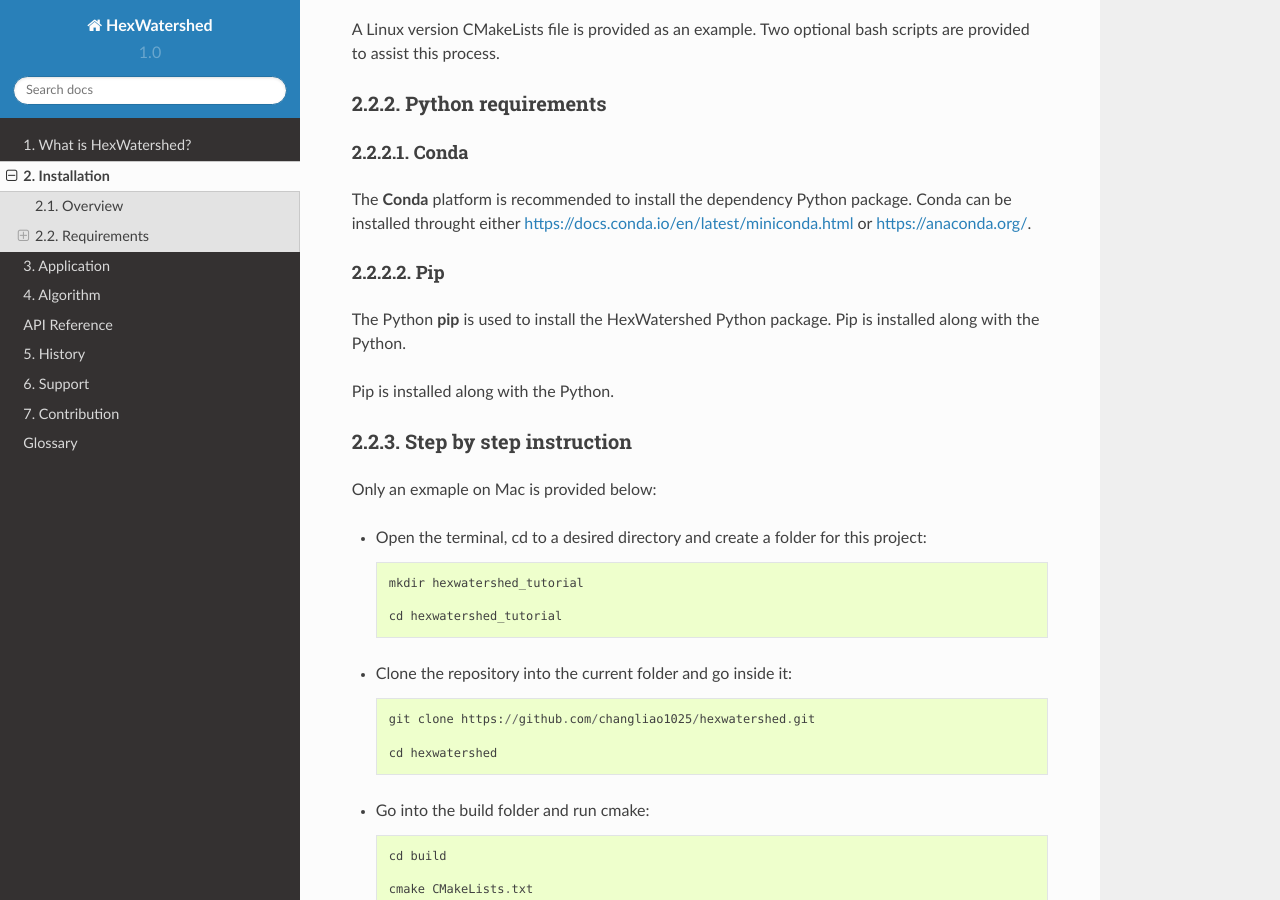
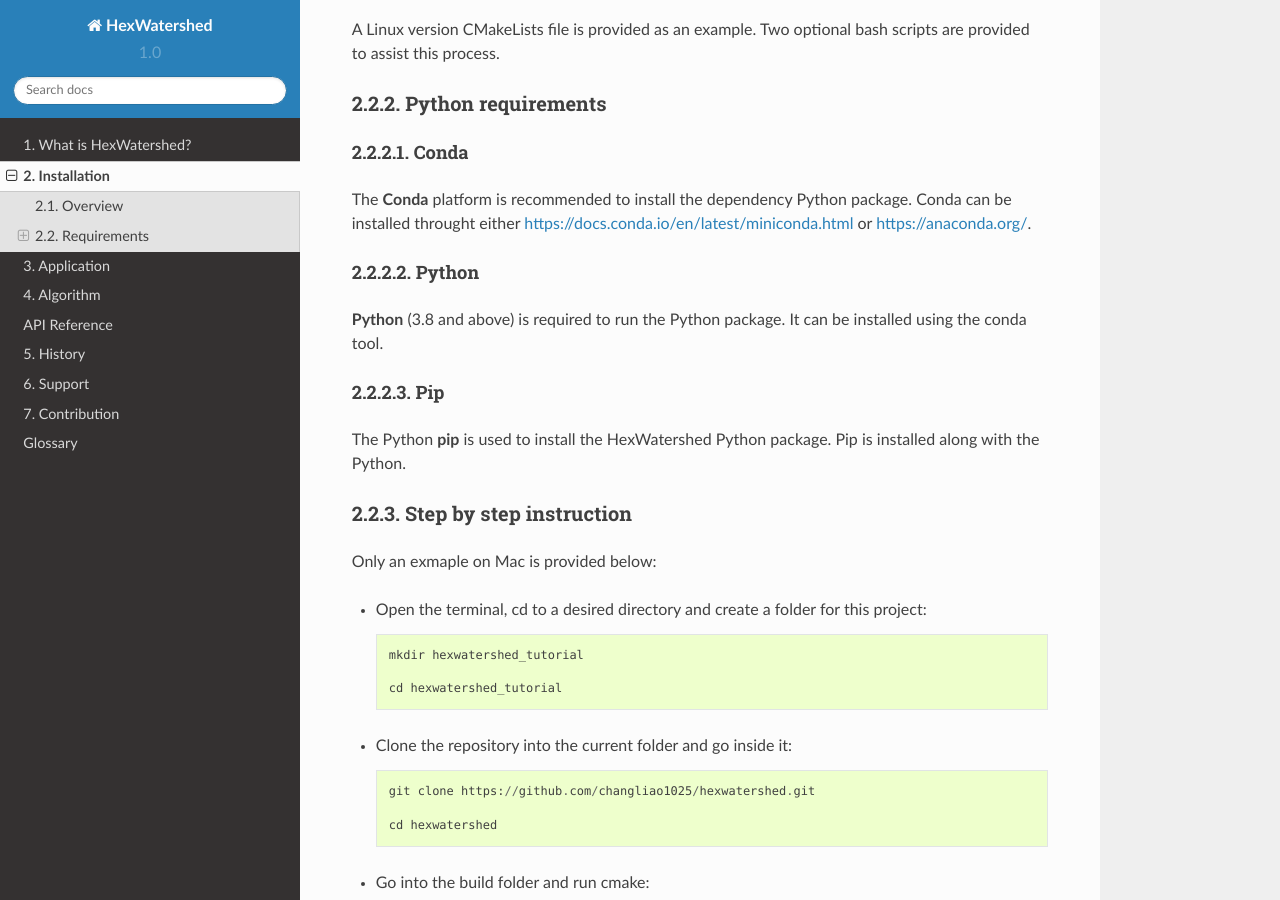
Before and after one commit to pnnl/hexwatershed, a Sphinx documentation site: the page built from docs/installation/installation.rst, in a window 1280 px wide and 900 px high, scrolled down 1144 px. Built offline with Sphinx 7.4.7 and the Read the Docs theme 2.0.0, drawn with Linux system fonts in a browser that asks for light colours.

Commit message:
add python

```diff
--- a/docs/installation/installation.rst
+++ b/docs/installation/installation.rst
@@ -64,18 +64,24 @@
 =====
 Conda
 =====
-
 The **Conda** platform is recommended to install the dependency Python package.
 Conda can be installed throught either `<https://docs.conda.io/en/latest/miniconda.html>`_
 or
 `<https://anaconda.org/>`_.
 
+
+======
+Python
+======
+**Python** (3.8 and above) is required to run the Python package.
+It can be installed using the conda tool.
+
 ===
 Pip
 ===
-
 The Python **pip** is used to install the HexWatershed Python package.
 Pip is installed along with the Python.
+
 
 Step by step instruction
 ########################
```
